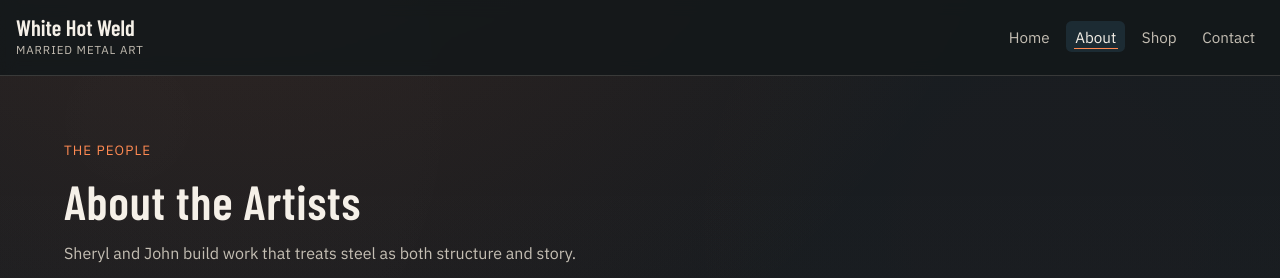
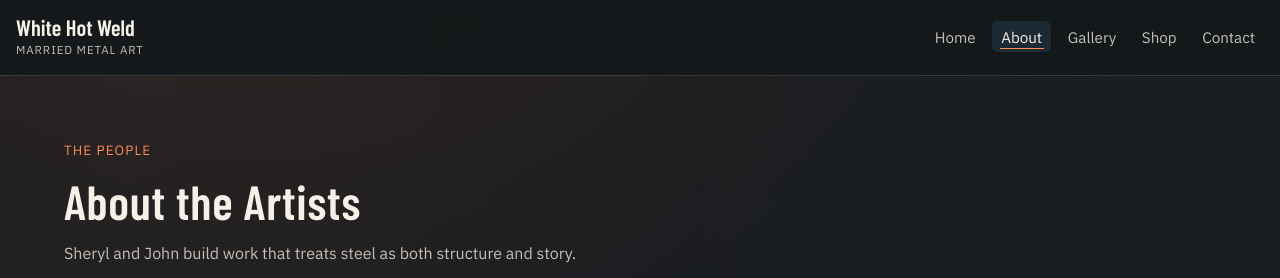
Before and after one commit to Kmberry1989/white-hot-weld, an Astro site: page /about in a window 1280 px wide. Shown: the top 278 px of the page. Built offline with nearby package versions, Linux system fonts and the light colour scheme; Astro itself is replaced by a stand-in of ours; some packages are replaced by stand-ins of ours.

Commit message:
Create header gallery with lowres

```diff
--- a/src/components/layout/Header.astro
+++ b/src/components/layout/Header.astro
@@ -15,8 +15,16 @@ const isActive = (href: string): boolean => {
     return currentPath === "/";
   }
 
+  if (href === "/gallery/lowres") {
+    return currentPath === href || currentPath.startsWith(`${href}/`);
+  }
+
   if (href === "/gallery" && currentPath.startsWith("/work/")) {
     return true;
+  }
+
+  if (href === "/gallery") {
+    return currentPath === href;
   }
 
   return currentPath === href || currentPath.startsWith(`${href}/`);
--- a/src/components/layout/SiteLayout.astro
+++ b/src/components/layout/SiteLayout.astro
@@ -29,6 +29,7 @@ const {
 const navItems: NavItem[] = [
   { href: "/", label: "Home" },
   { href: "/about", label: "About" },
+  { href: "/gallery/lowres", label: "Gallery" },
   { href: "/gallery", label: "Shop" },
   { href: "/contact", label: "Contact" }
 ];
```
Also changed, not shown: public/images/library/archive/lowres/481171110-3921933091394109-8626471995959101368-n-8642b117.jpg (deleted), public/images/library/archive/lowres/495690882-3993866910867393-4072057650180175158-n-3615741b.jpg (deleted), public/images/library/archive/lowres/495859553-3993866674200750-3367218180851221918-n-64de1900.jpg (deleted), public/images/library/archive/lowres/497574204-3993505104236907-7745023286980689435-n-d1b4ce79.jpg (deleted), public/images/library/archive/lowres/498337938-3993862374201180-8127447800262779975-n-f27e57c0.jpg (deleted), public/images/library/archive/lowres/498717881-3993866647534086-4870745158525635543-n-854550eb.jpg (deleted).
